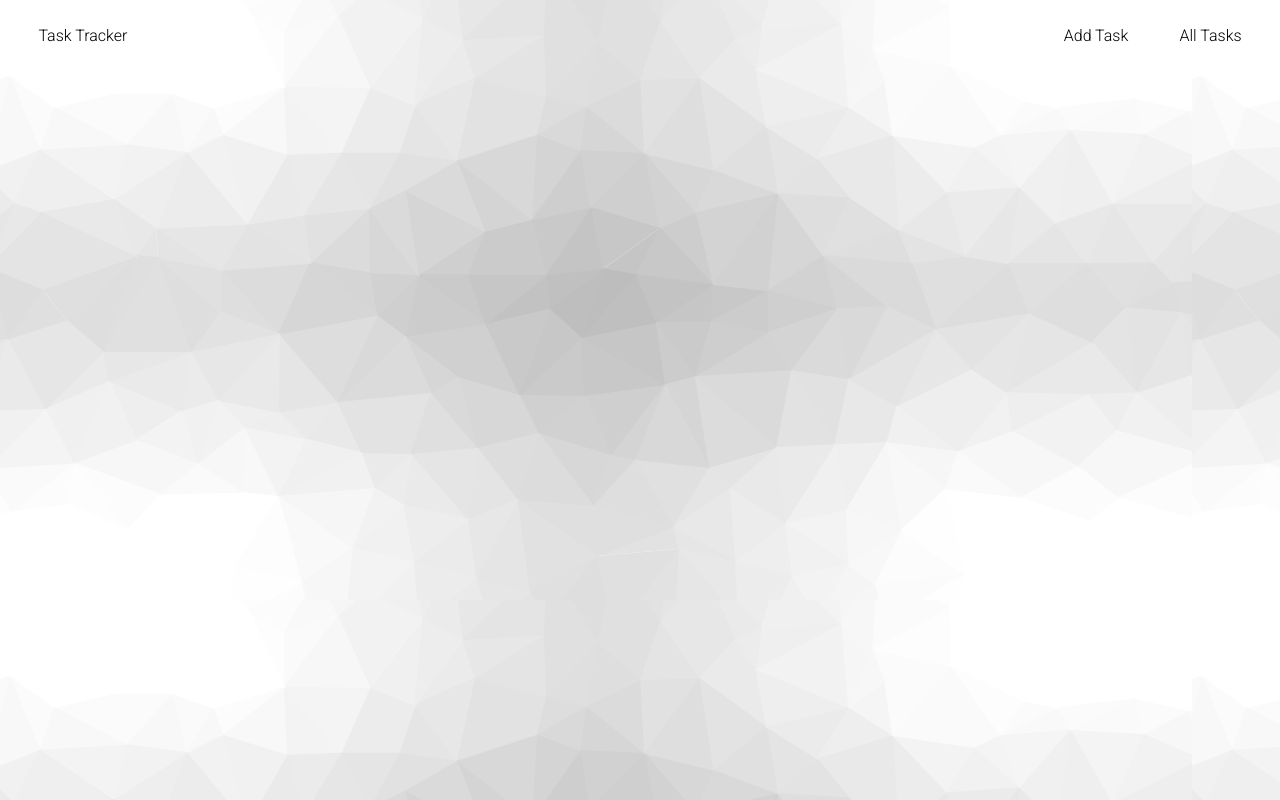
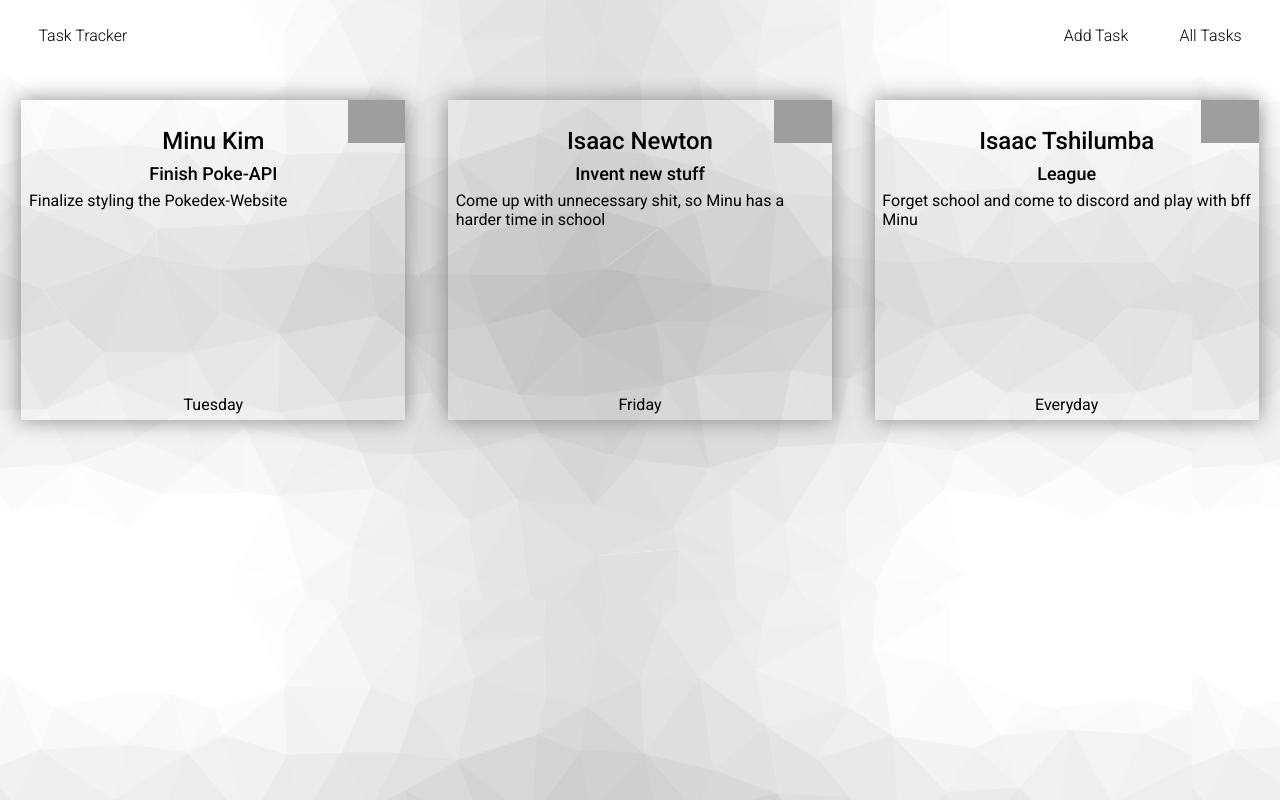
Before and after one commit to minuminuminu/name-task, a React (Vite) app: page /all-tasks in a window 1280 px wide. Built offline with nearby package versions, Linux system fonts and the light colour scheme; grey boxes are pictures that could not be loaded.

Commit message:
add All Tasks Card

```diff
--- a/src/components/TaskCard.jsx
+++ b/src/components/TaskCard.jsx
@@ -1,3 +1,11 @@
-export const TaskCard = () => {
-  return <div></div>;
+export const TaskCard = (props) => {
+  return (
+    <div className="taskCard">
+      <p className="taskName">{props.name}</p>
+      <img src={props.img} />
+      <p className="taskTitle">{props.title}</p>
+      <p className="taskDescription">{props.description}</p>
+      <p className="taskDue">{props.due}</p>
+    </div>
+  );
 };
--- a/src/index.css
+++ b/src/index.css
@@ -7,16 +7,18 @@
 }
 body {
   background-image: url("../cool-background.png");
+  font-family: "Roboto", sans-serif;
+  /* overflow: hidden; */
 }
 .full-body {
   width: 100vw;
   height: 100vh;
 }
 .navBar {
-  font-family: "Roboto", sans-serif;
   font-weight: 300;
   position: absolute;
   width: 100vw;
+  height: 10vh;
 }
 .navBar ul {
   list-style-type: none;
@@ -48,3 +50,55 @@ body {
   float: left;
   margin: 2vw 1vw 1vw 3vw;
 }
+.allTasksPage {
+  display: grid;
+  grid-template-columns: repeat(3, 1fr);
+  grid-template-rows: repeat(2, 1fr);
+  height: 90vh;
+  width: 100vw;
+  /* background-color: green; */
+  position: absolute;
+  bottom: 0;
+}
+.taskCard {
+  position: relative;
+  height: 40vh;
+  width: 30vw;
+  margin: auto;
+  box-shadow: 0 0 20px #888888;
+  transition: transform 0.2s;
+  /* background-color: red; */
+}
+.taskCard:hover {
+  transform: scale(1.03);
+}
+.taskCard > img {
+  width: 15%;
+  height: auto;
+  position: absolute;
+  top: 0;
+  right: 0;
+}
+.taskName {
+  text-align: center;
+  margin-top: 7%;
+  margin-bottom: 2%;
+  font-weight: 500;
+  font-size: x-large;
+}
+.taskTitle {
+  text-align: center;
+  font-weight: 500;
+  font-size: large;
+  margin-bottom: 2%;
+}
+.taskDescription {
+  margin: 2%;
+}
+.taskDue {
+  position: absolute;
+  bottom: 2%;
+  left: 50%;
+  -webkit-transform: translateX(-50%);
+  transform: translateX(-50%);
+}
--- a/src/pages/AllTasksPage.jsx
+++ b/src/pages/AllTasksPage.jsx
@@ -4,30 +4,56 @@ import { TaskCard } from "../components/TaskCard";
 export const AllTasksPage = () => {
   const allTasks = [
     {
+      id: 1,
       name: "Minu Kim",
       profile_pic:
-        "https://de.wikipedia.org/wiki/Kim_Jong-un#/media/Datei:Kim_Jong-un_April_2019_(cropped).jpg",
+        "https://upload.wikimedia.org/wikipedia/commons/6/6e/Kim_Jong-un_April_2019_%28cropped%29.jpg",
       title: "Finish Poke-API",
       description: "Finalize styling the Pokedex-Website",
       due: "Tuesday",
     },
     {
+      id: 2,
       name: "Isaac Newton",
       profile_pic:
-        "https://en.wikipedia.org/wiki/Isaac_Newton#/media/File:Portrait_of_Sir_Isaac_Newton,_1689.jpg",
+        "https://upload.wikimedia.org/wikipedia/commons/3/3b/Portrait_of_Sir_Isaac_Newton%2C_1689.jpg",
       title: "Invent new stuff",
       description:
         "Come up with unnecessary shit, so Minu has a harder time in school",
       due: "Friday",
     },
     {
+      id: 3,
       name: "Isaac Tshilumba",
       profile_pic: "https://i.ytimg.com/vi/ZxhpXG9crE8/hqdefault.jpg",
       title: "League",
       description: "Forget school and come to discord and play with bff Minu",
       due: "Everyday",
     },
+    // {
+    //   id: 4,
+    //   name: "lorem lorem",
+    //   title: "lorem",
+    //   description:
+    //     " Lorem ipsum dolor sit amet consectetur adipisicing elit. Repudiandae iste commodi voluptate suscipit esse. Quo dolore qui reiciendis, perspiciatis hic recusandae quod dignissimos quasi dolorem id nobis. Odio voluptatum iure nostrum esse unde ad sapiente, nesciunt dignissimos distinctio consequuntur maxime autem optio atque. Voluptates hic ipsum a totam? Beatae, nam.",
+    //   due: "Sunday",
+    // },
   ];
 
-  return <div></div>;
+  return (
+    <div className="allTasksPage">
+      {allTasks.map((e) => {
+        return (
+          <TaskCard
+            name={e.name}
+            img={e.profile_pic}
+            title={e.title}
+            description={e.description}
+            due={e.due}
+            key={e.id}
+          />
+        );
+      })}
+    </div>
+  );
 };
```
